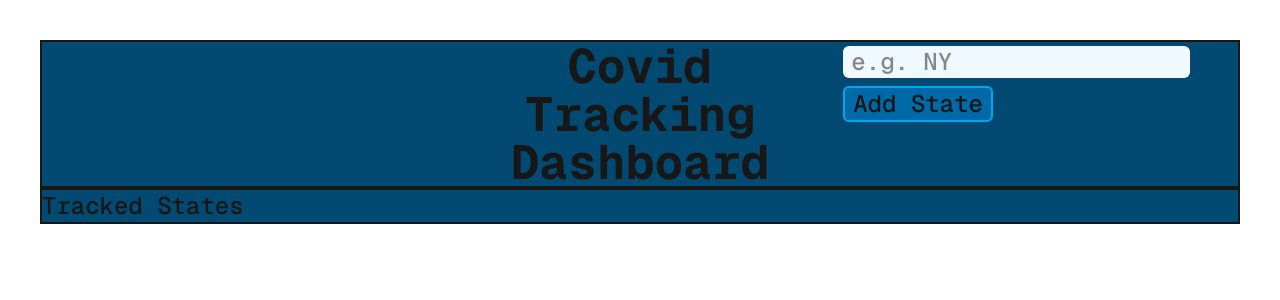
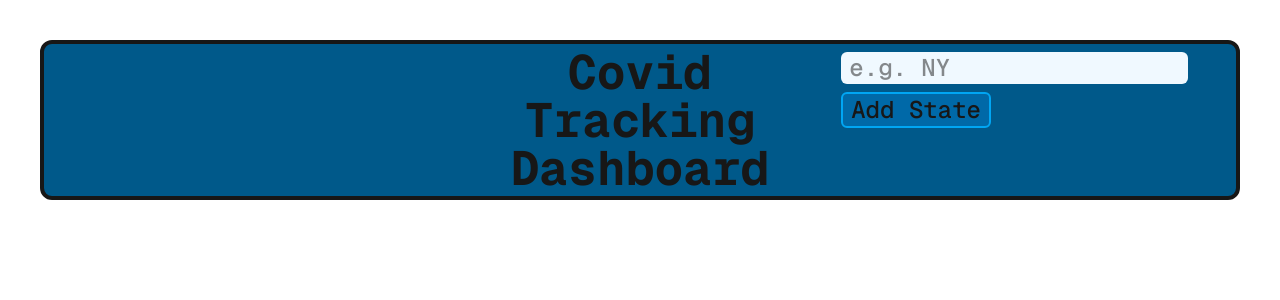
Before and after one commit to ehouse3/Covid-Tracker, a Next.js app in the folder covid-dashboard/: page / in a window 1280 px wide. Shown: the top 300 px of the page. Built offline with nearby package versions, Linux system fonts and the light colour scheme.

Commit message:
visual changes

```diff
--- a/covid-dashboard/app/page.tsx
+++ b/covid-dashboard/app/page.tsx
@@ -33,7 +33,7 @@ export default function Dashboard() {
     };
 
     return (
-      <div key={props.state.id} className="flex flex-row justify-between flex-wrap border-4 border-sky-700 bg-sky-800 rounded-xl mx-5 my-5">
+      <div key={props.state.id} className="flex flex-row justify-between flex-wrap bg-sky-800 rounded-xl p-2 my-7 border-4">
         <div className="flex flex-row w-full">
           <div className="w-1/3">
             <Dropdown
@@ -49,15 +49,16 @@ export default function Dashboard() {
             />
           </div>
           <h2 className="w-1/3 flex flex-row flex-nowrap justify-center self-center text-5xl">{props.state.abbrev}</h2>
-          <div className="w-1/3 flex flex-row flex-nowrap justify-end">
-            <StateButton onClick={() => ascendState(props.state)} buttonText="Up" />
-            <StateButton onClick={() => descendState(props.state)} buttonText="Down" />
-            <StateButton onClick={() => removeState(props.state)} buttonText="Remove" />
+          <div className="w-1/3 px-2 flex flex-row flex-nowrap justify-end">
+            <StateButton onClick={() => ascendState(props.state)} buttonText="UP" />
+            <StateButton onClick={() => descendState(props.state)} buttonText="DOWN" />
+            <StateButton onClick={() => removeState(props.state)} buttonText="DELETE" />
           </div>
         </div>
 
         <div className="basis-full p-2">
           <LineChart
+            // dataset={}
             xAxis={[
               {
                 dataKey: "date",
@@ -185,8 +186,8 @@ export default function Dashboard() {
   }
 
   return (
-    <main className="flex flex-row flex-wrap items-center mx-10 my-10 bg-sky-900 text-2xl font-mono font-medium tracking-normal">
-      <div className="flex flex-row basis-full justify-between border-2 w-full">
+    <main className="flex flex-row flex-wrap items-center mx-10 my-10 text-2xl font-mono font-medium tracking-normal">
+      <div className="flex flex-row basis-full justify-between bg-sky-800 p-1 border-4 rounded-xl">
         <div className="w-1/3"></div>
         <h1 className="w-1/3 text-center text-5xl font-bold">Covid Tracking Dashboard</h1>
         <div className="w-1/3 flex flex-box justify-end">
@@ -204,10 +205,8 @@ export default function Dashboard() {
           </form>
         </div>
       </div>
-      <div className="basis-full border-2"> Tracked States
-        <div>
-          {states.map((state) => state.id !== undefined && <StateItem key={state.id} state={state} ascendState={ascendState} descendState={descendState} removeState={removeState} />)}
-        </div>
+      <div className="basis-full">
+        {states.map((state) => state.id !== undefined && <StateItem key={state.id} state={state} ascendState={ascendState} descendState={descendState} removeState={removeState} />)}
       </div>
     </main>
   );
```
